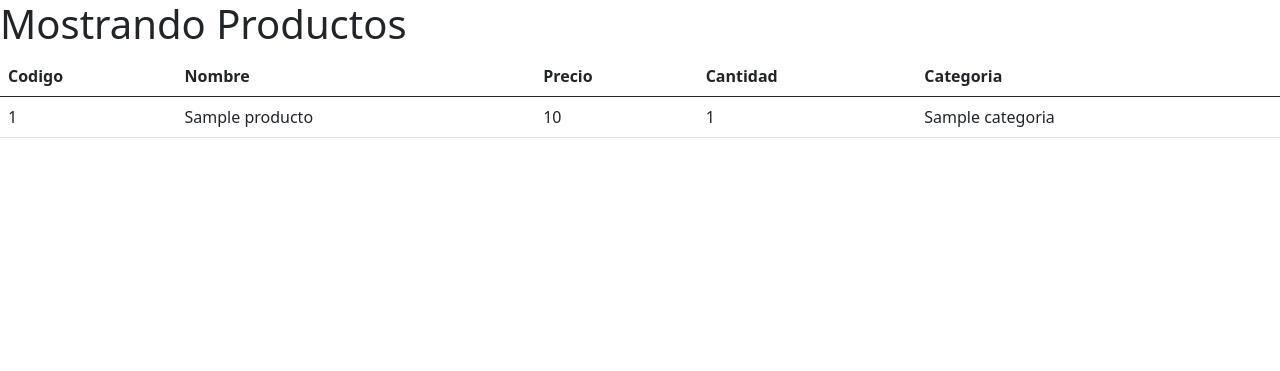
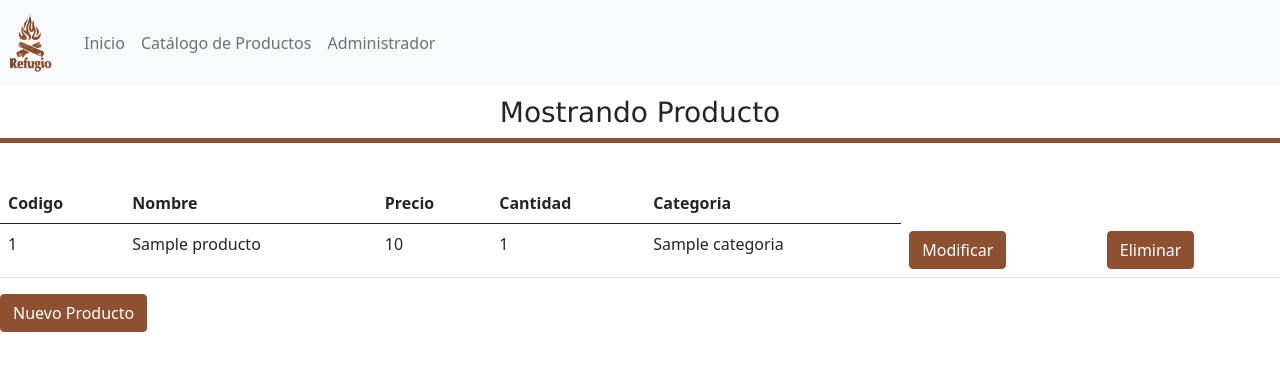
Before and after one commit to bastiSb/Experiencia3Backend_TorresSepulvedaZamarin_006D, a Django app: page /form_ver in a window 1280 px wide. Shown: the top 371 px of the page. Run offline with Django 3.2, Linux system fonts and the light colour scheme; tables that the repository leaves empty hold one stand-in row (values such as "Sample post").

Commit message:
3. Creacion metodo eliminar

```diff
--- a/Exp3Backend/refugio/templates/Galeria_de_fotos.html
+++ b/Exp3Backend/refugio/templates/Galeria_de_fotos.html
@@ -26,10 +26,10 @@
               <a class="nav-link" href="{% url 'Index' %}">Inicio</a>
             </li>
             <li class="nav-item ">
-              <a class="nav-link" href="#">Quiénes Somos</a>
+              <a class="nav-link" href="#">Catálogo de Productos</a>
             </li>
             <li class="nav-item">
-              <a class="nav-link" href="#">Catálogo de Productos</a>
+              <a class="nav-link" href="{% url 'form_ver' %}">Administrador</a>
             </li>
           </ul>
         </div>
--- a/Exp3Backend/refugio/templates/Index.html
+++ b/Exp3Backend/refugio/templates/Index.html
@@ -27,10 +27,10 @@
                   <a class="nav-link" href="#">Inicio</a>
                 </li>
                 <li class="nav-item ">
-                  <a class="nav-link" href="#">Quiénes Somos</a>
+                  <a class="nav-link" href="{% url 'Galeria_de_fotos' %}">Catálogo de Productos</a>
                 </li>
                 <li class="nav-item">
-                  <a class="nav-link" href="{% url 'Galeria_de_fotos' %}">Catálogo de Productos</a>
+                  <a class="nav-link" href="{% url 'form_ver' %}">Administrador</a>
                 </li>
               </ul>
             </div>
--- a/Exp3Backend/refugio/templates/refugio/form_ver.html
+++ b/Exp3Backend/refugio/templates/refugio/form_ver.html
@@ -5,14 +5,39 @@
     <meta charset='utf-8'>
     <meta http-equiv='X-UA-Compatible' content='IE=edge'>
     <meta name='viewport' content='width=device-width, initial-scale=1'>
+    <link rel="stylesheet" type="text/css" href="{%static 'css/estilos.css'%}">
     <title>Ver</title>
     <link href="https://cdn.jsdelivr.net/npm/bootstrap@5.0.1/dist/css/bootstrap.min.css" rel="stylesheet" integrity="sha384-+0n0xVW2eSR5OomGNYDnhzAbDsOXxcvSN1TPprVMTNDbiYZCxYbOOl7+AMvyTG2x" crossorigin="anonymous">
 
 </head>
 <body>
-    <div class="row">
-        <h1>Mostrando Productos</h1>
-    </div>
+    <nav class="navbar navbar-expand-sm navbar-light bg-light fixed-top ">
+        <button class="navbar-toggler " type="button" data-toggle="collapse" data-target="#opciones">
+        <span class="navbar-toggler-icon"></span>
+        </button>
+        {% load static %}
+        <!-- insertar logo -->
+        <a class="navbar-brand " href="#">
+          <img src="{%static 'img/logo.png'%}" width="60" height="60" alt="">
+        </a>
+        <div class="collapse navbar-collapse " id="opciones">
+          <ul class="navbar-nav">
+            <li class="nav-item ">
+              <a class="nav-link" href="{% url 'Index' %}">Inicio</a>
+            </li>
+            <li class="nav-item ">
+              <a class="nav-link" href="#">Catálogo de Productos</a>
+            </li>
+            <li class="nav-item">
+              <a class="nav-link" href="{% url 'form_ver' %}">Administrador</a>
+            </li>
+          </ul>
+        </div>
+    </nav>
+    <br><br><br><br>
+    <div class="galeria">
+        <h3>Mostrando Producto</h3>
+        <div class="linea"></div>
     <table class="table">
         <thead>
             <tr>
@@ -32,6 +57,8 @@
                     <td>{{pro.precioProducto}}</td>
                     <td>{{pro.cantProducto}}</td>
                     <td>{{pro.categoria}}</td>
+                    <td><a href="{% url 'form_modificar' pro.idProducto%}" class="btn btn-primary" id="btnprueba">Modificar  </a></td>
+                    <td><a href="{% url 'form_eliminar' pro.idProducto%}" class="btn btn-danger" id="btnprueba">Eliminar </a></td>
 
                 </tr>
             {%endfor%}
@@ -39,6 +66,6 @@
         </tbody>
 
     </table>
-
+    <a href="{% url 'form_crear' %}" class="btn btn-primary" id="btnprueba">Nuevo Producto</a>
 </body>
 </html>
--- a/Exp3Backend/refugio/urls.py
+++ b/Exp3Backend/refugio/urls.py
@@ -1,5 +1,5 @@
 from django.urls import path
-from .views import Galeria_de_fotos, Index, form_ver, form_crear, form_modificar
+from .views import Galeria_de_fotos, Index, form_ver, form_crear, form_modificar,form_eliminar
 
 urlpatterns = [
     path('', Index,name="Index"),
@@ -7,4 +7,5 @@ urlpatterns = [
     path('form_ver', form_ver, name="form_ver"),
     path('form_crear', form_crear, name="form_crear"),
     path('form_modificar/<id>', form_modificar, name="form_modificar"),
+    path('form_eliminar/<id>', form_eliminar, name="form_eliminar"),
 ]
--- a/Exp3Backend/refugio/views.py
+++ b/Exp3Backend/refugio/views.py
@@ -26,7 +26,7 @@ def form_crear(request):
         producto_form = ProductoForm(request.POST)
         if producto_form.is_valid():
             producto_form.save()
-            return redirect('Index')
+            return redirect('form_ver')
     else:
        producto_form= ProductoForm()
     return render(request, 'refugio/form_crear.html', {'producto_form': producto_form})
@@ -43,3 +43,8 @@ def form_modificar(request,id):
             formulario.save()
             return redirect('form_ver')
     return render(request, 'refugio/form_modificar.html', datos)
+
+def form_eliminar(request,id):
+    producto = Producto.objects.get(idProducto=id)
+    producto.delete()
+    return redirect('form_ver')
```
Also changed, not shown: Exp3Backend/refugio/templates/refugio/form_crear.html (+31 -10 lines).
